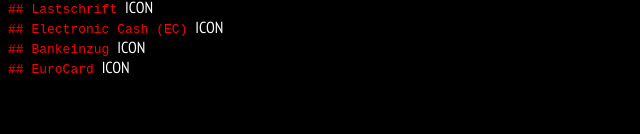
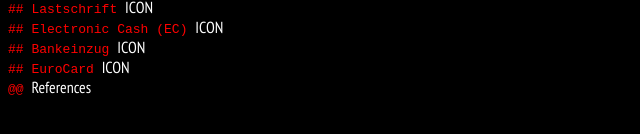
Before and after one commit to FrankyDonkey/---, a plain HTML site: page info.html in a window 1280 px wide. Shown: the part 556-690 px from the top of the page, 0-640 px from the left. Drawn offline with Linux system fonts and the light colour scheme; a web font is replaced by a local one.

Commit message:
Update info.html

```diff
--- a/info.html
+++ b/info.html
@@ -72,6 +72,7 @@
 ## Electronic Cash (EC) <a href="https://www.brandsvectorlogo.com/content/uploads/images/653_eccash.jpg" target="_blank">ICON</a>
 ## Bankeinzug <a href="https://www.feelgood-shop.com/media/wysiwyg/images/logos/EC-Bankeinzug.jpg" target="_blank">ICON</a>
 ## EuroCard <a href="https://upload.wikimedia.org/wikipedia/commons/thumb/e/ec/Eurocard_Logo.svg/1200px-Eurocard_Logo.svg.png" target="_blank">ICON</a>
+@@ <a href="/---/ref2.txt" target="_blank">References</a>
     </pre>
   </body>
 </html>
```
